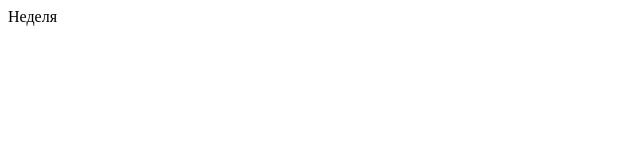
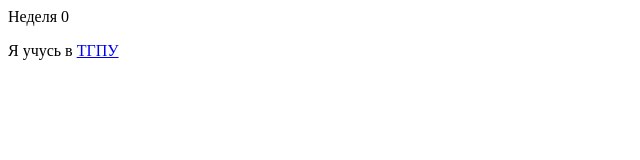
Before and after one commit to daniele705/daniele705.github.io, a plain HTML site: page index.html in a window 1280 px wide. Shown: the whole page, without its empty margins (0-640 px from the left). Drawn offline with Linux system fonts and the light colour scheme.

Commit message:
Mon, Apr 24, 2023, 10:40 AM +07:00

```diff
--- a/index.html
+++ b/index.html
@@ -4,4 +4,6 @@
 
     </head>
     <body>
-       <hl>Неделя
+       <hl>Неделя 0</hl/h1>
+       <p>Я учусь в
+          <a href="https://www.tspu.edu.ru">ТГПУ</a/
```
